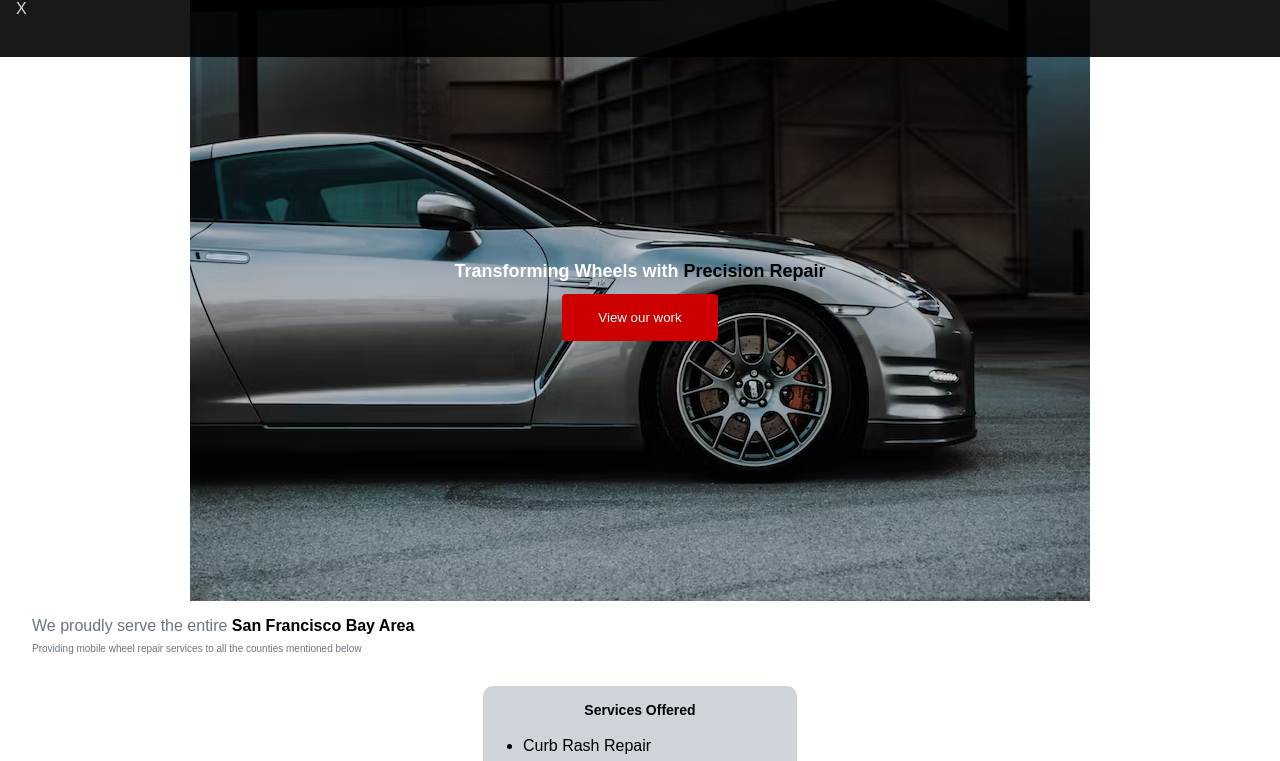
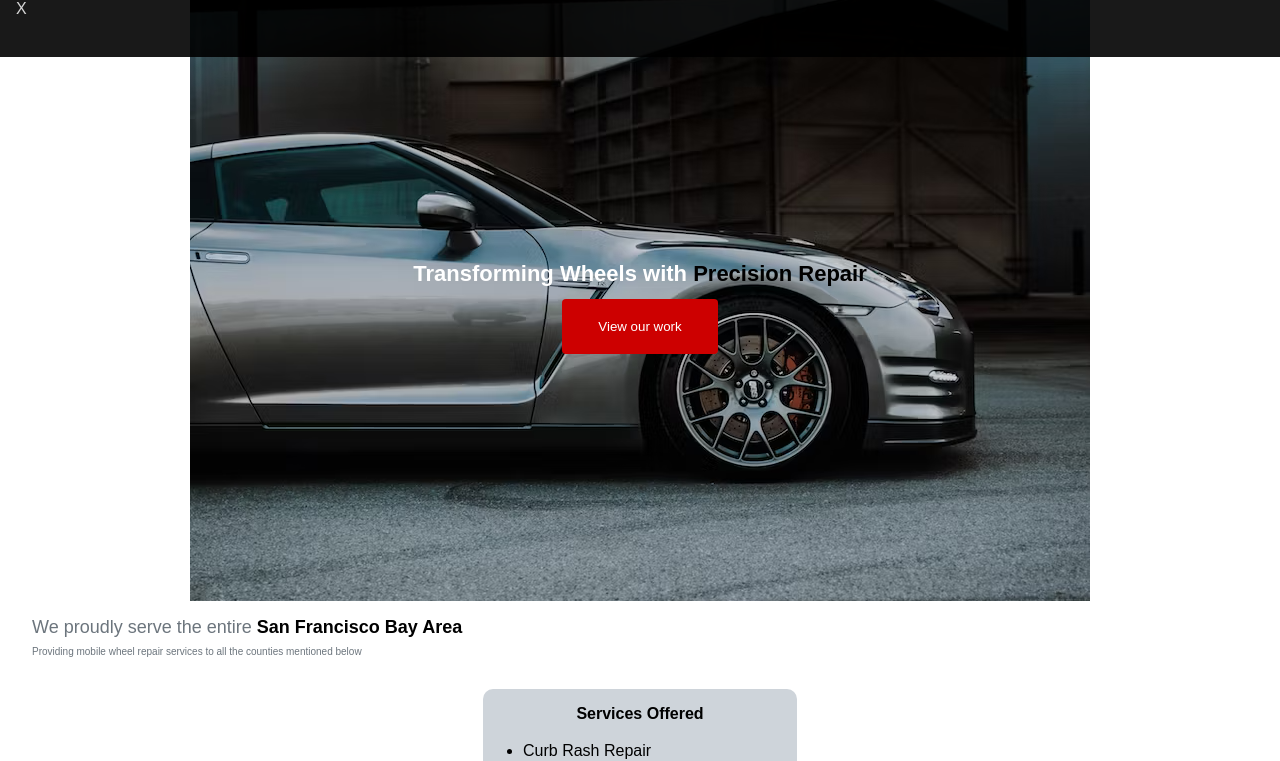
Before and after one commit to oscvrhrr/pro-wheel-repair, a plain HTML site: page index.html in a window 1280 px wide. Shown: the part 39-800 px from the top of the page. Drawn offline with Linux system fonts and the light colour scheme.

Commit message:
resized h elements

```diff
--- a/styles.css
+++ b/styles.css
@@ -3,11 +3,11 @@
     margin: 0;
 }
 
-h1 {font-size: 1.125rem;}
+h1 {font-size: 1.375rem;}
 
-h2 {font-size: 1rem;}
+h2 {font-size: 1.125rem;}
 
-h3 { font-size: 0.875rem;}
+h3 { font-size: 1rem;}
 
 img {
     width: 100%;
@@ -105,7 +105,7 @@ nav a {
     color: white;
     border:none;
     border-radius: 4px;
-    padding: 1rem 2.25rem;
+    padding: 1.25rem 2.25rem;
 }
 
 .cta-button-card {
```
